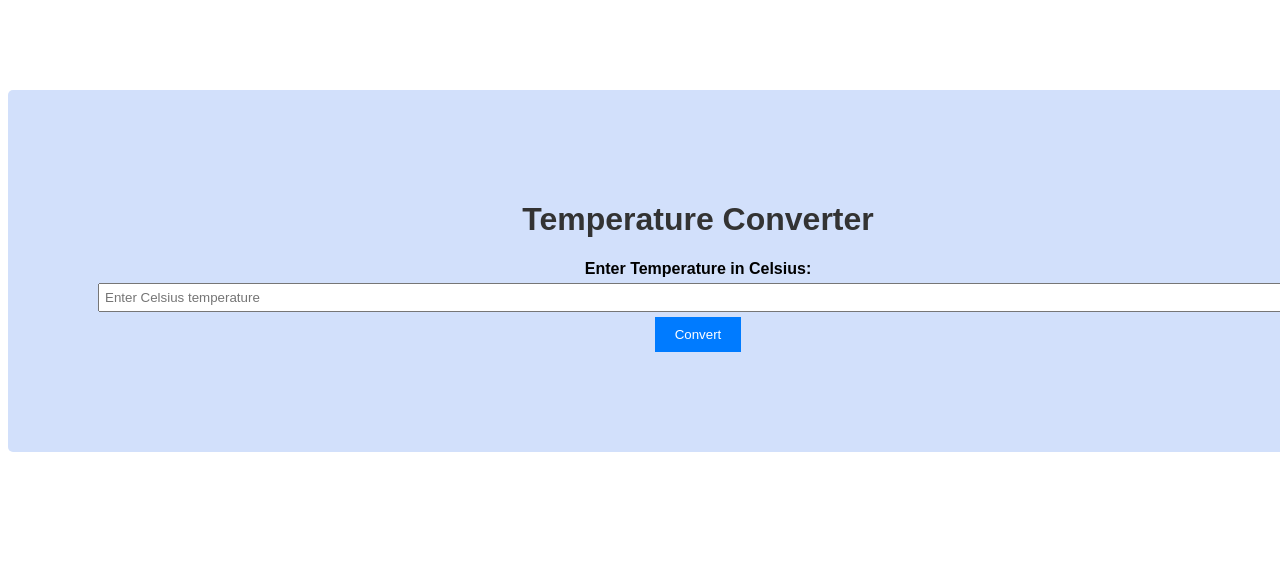
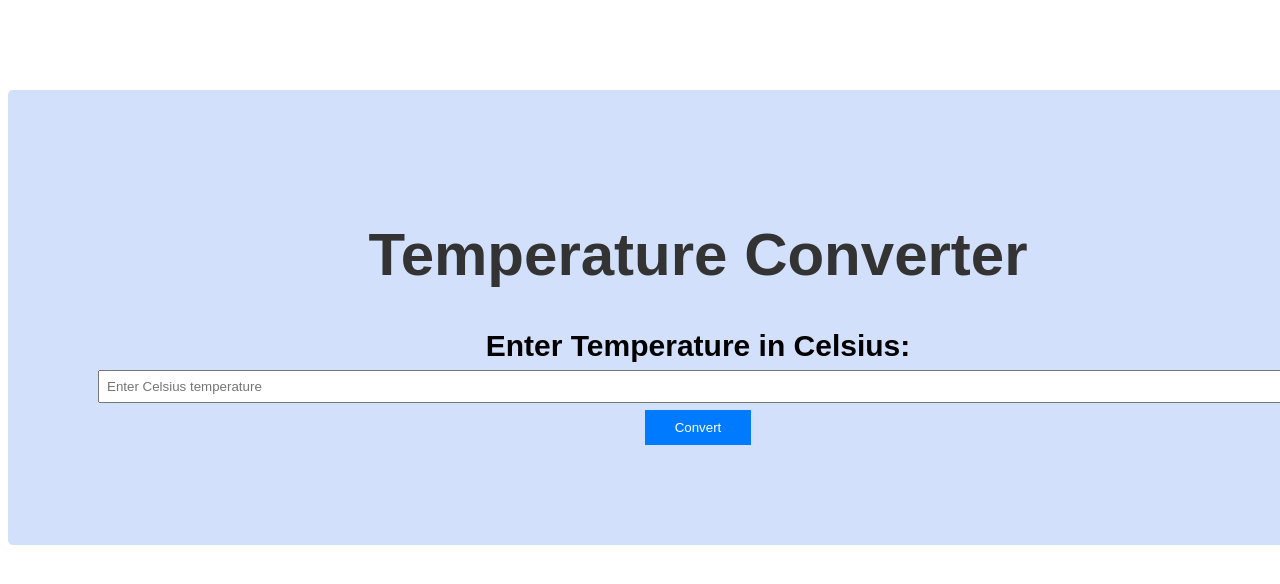
Before and after one commit to Aashiv29/temperature_converter, a plain HTML site: page index.html in a window 1280 px wide. Shown: the top 584 px of the page. Drawn offline with Linux system fonts and the light colour scheme.

Commit message:
Update index.html

```diff
--- a/index.html
+++ b/index.html
@@ -4,7 +4,7 @@
     <title>Temperature Converter</title>
     <style>
         body {
-            font-family: Arial, sans-serif;
+            font-family: Papyrus, sans-serif;
             text-align: center;
         }
 
@@ -16,31 +16,34 @@
             border-radius: 5px;
         }
         h1 {
+            font-size: 60px;
             color: #333;
         }
 
         label {
             display: block;
             font-weight: bold;
+            font-size: 30px;
         }
 
         input[type="number"] {
             width: 100%;
-            padding: 5px;
-            margin: 5px 0;
+            padding: 7px;
+            margin: 7px 0;
         }
 
         button {
             background-color: #007bff;
             color: #fff;
             border: none;
-            padding: 10px 20px;
+            padding: 10px 30px;
             cursor: pointer;
         }
 
         p {
             margin: 10px 0;
             font-weight: bold;
+            font-size: 20px;
         }
     </style>
 </head>
```
